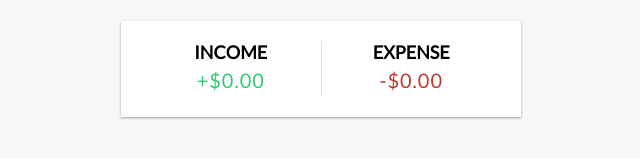
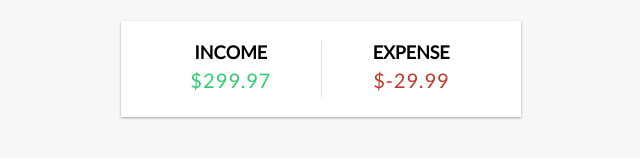
Before and after one commit to lucas-cota/nuxt-expense-tracker, a Nuxt app: page / in a window 1280 px wide. Shown: the part 150-308 px from the top of the page, without its empty margins (319-959 px from the left). Built offline with nearby package versions, Linux system fonts and the light colour scheme.

Commit message:
income and expenses

```diff
--- a/app.vue
+++ b/app.vue
@@ -3,7 +3,7 @@
     <Header />
     <div class="container">
       <Balance :total="total" />
-      <IncomeExpenses />
+      <IncomeExpenses :income="income" :expenses="expenses"/>
       <TransactionList :transactions="transactions" />
       <AddTransactions />
     </div>
@@ -18,9 +18,30 @@ const transactions = ref([
   { id: 3, text: 'Book', amount: -10 },
 ]);
 
+//get total
 const total = computed(() => {
   return transactions.value.reduce((acc, transaction) => {
     return acc + transaction.amount;
   }, 0);
 });
+
+//get income
+const income = computed(() => {
+  return transactions.value
+  .filter((transaction) => transaction.amount > 0)
+  .reduce((acc, transaction) => {
+    return acc + transaction.amount;
+  }, 0).toFixed(2);
+});
+
+//get expense
+const expenses = computed(() => {
+  return transactions.value
+  .filter((transaction) => transaction.amount < 0)
+  .reduce((acc, transaction) => {
+    return acc + transaction.amount;
+  }, 0).toFixed(2);
+});
+
+
 </script>
--- a/components/IncomeExpenses.vue
+++ b/components/IncomeExpenses.vue
@@ -2,11 +2,25 @@
   <div class="inc-exp-container">
     <div>
       <h4>Income</h4>
-      <p id="money-plus" class="money plus">+$0.00</p>
+      <p id="money-plus" class="money plus">${{ income }}</p>
     </div>
     <div>
       <h4>Expense</h4>
-      <p id="money-minus" class="money minus">-$0.00</p>
+      <p id="money-minus" class="money minus">${{ expenses }}</p>
     </div>
   </div>
 </template>
+
+<script lang="ts" setup>
+defineProps({
+  income: {
+    type: String,
+    required: true
+  },
+  expenses: {
+    type: String,
+    required: true
+  }
+
+})
+</script>
```
